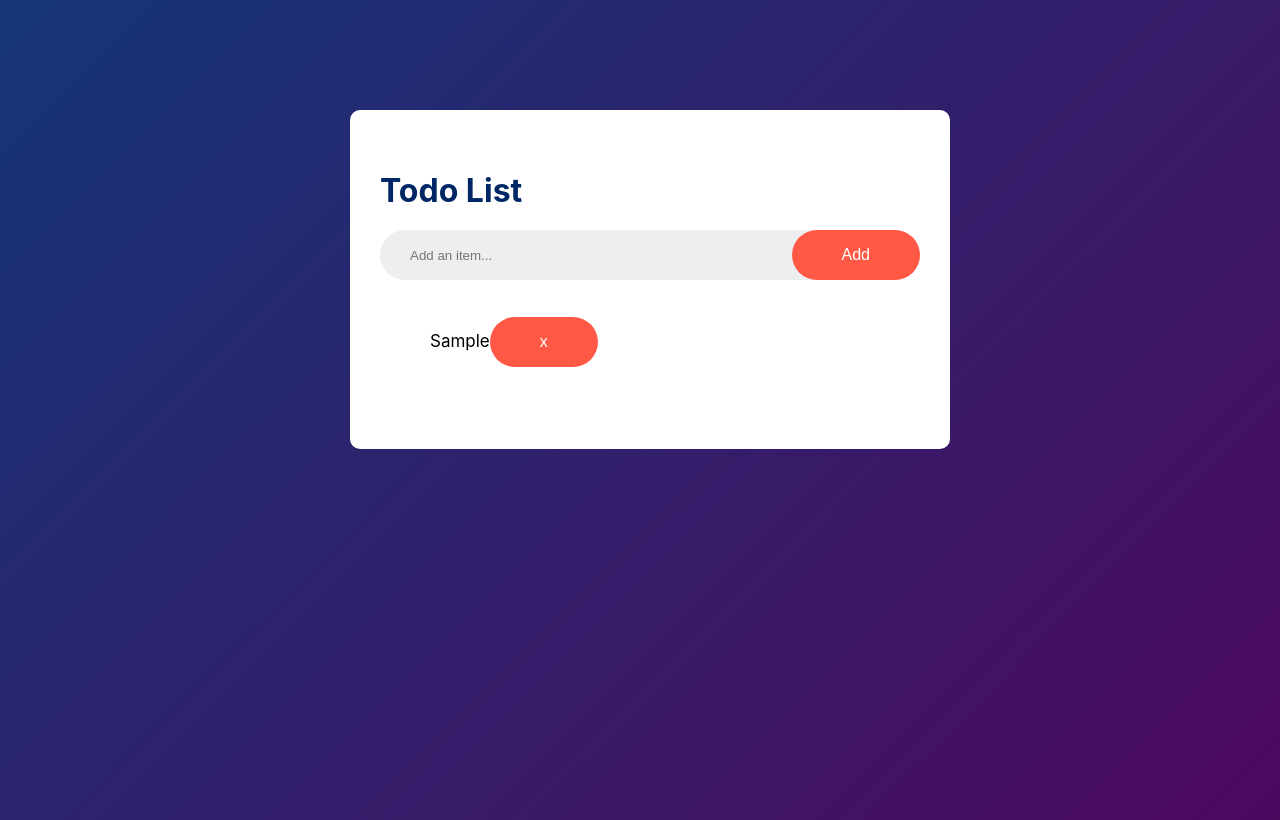
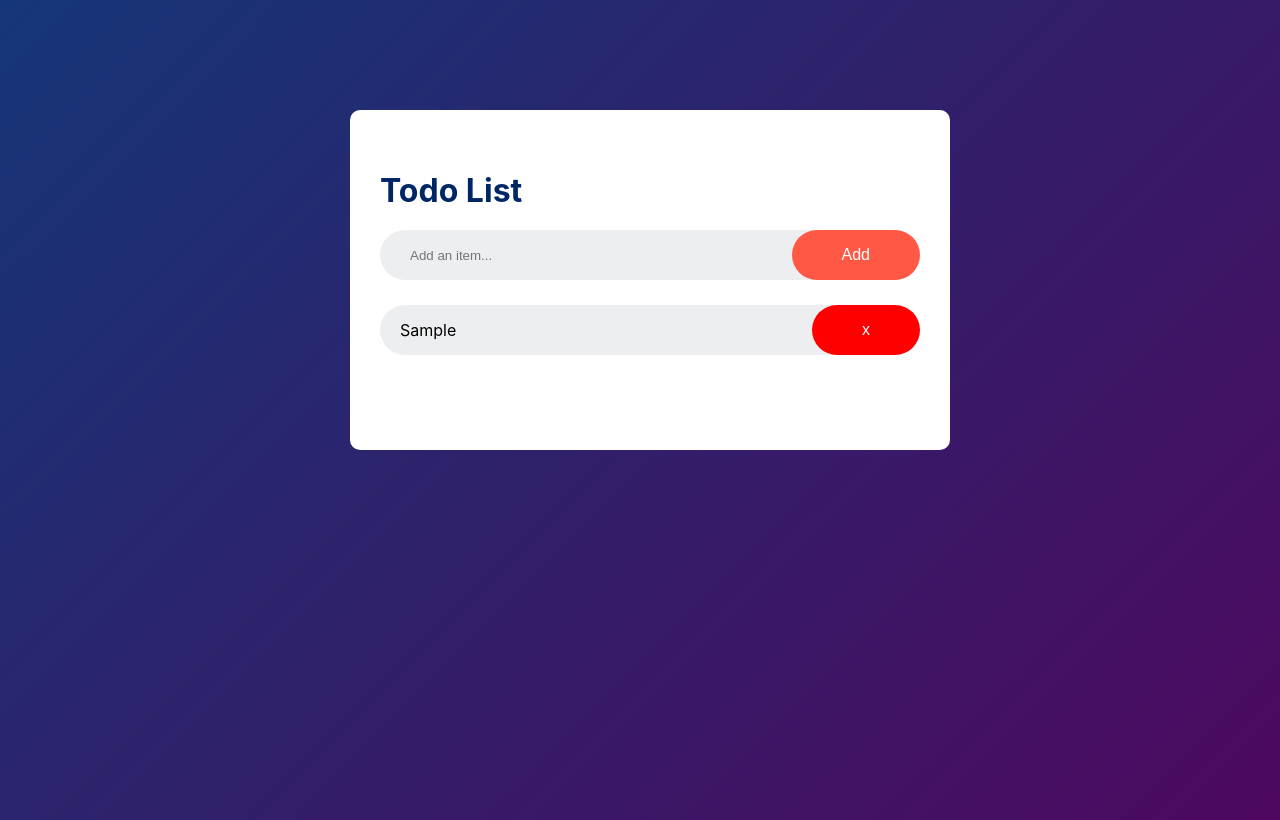
Before and after one commit to casquar1/day11-Arianne, a React (Create React App) app in the folder todo-list/: page / in a window 1280 px wide. Both pictures are taken after typing "Sample" into the empty fields and a click on the button "Add". Built offline with nearby package versions, Linux system fonts and the light colour scheme; the HTML template or start-up script is replaced by a standard one.

Commit message:
feat: add styling to todo items

```diff
--- a/todo-list/src/css/TodoItem.css
+++ b/todo-list/src/css/TodoItem.css
@@ -1,6 +1,23 @@
 .todo-item {
-    font-size: 17px;
-    padding: 12px 8px 12px 50px;
     user-select: none;
-    word-wrap: break-word
+    word-wrap: break-word;
+    display: flex;
+    align-items: center;
+    justify-content: space-between;
+    background: #edeef0;
+    border-radius: 30px;
+    padding-left: 20px;
+    margin-bottom: 25px;
 }
+
+.delete-item {
+    border: none;
+    outline: none;
+    padding: 16px 50px;
+    background: red;
+    color: white;
+    font-size: 16px;
+    cursor: pointer;
+    border-radius: 40px;
+    justify-content: space-between;
+}
```
